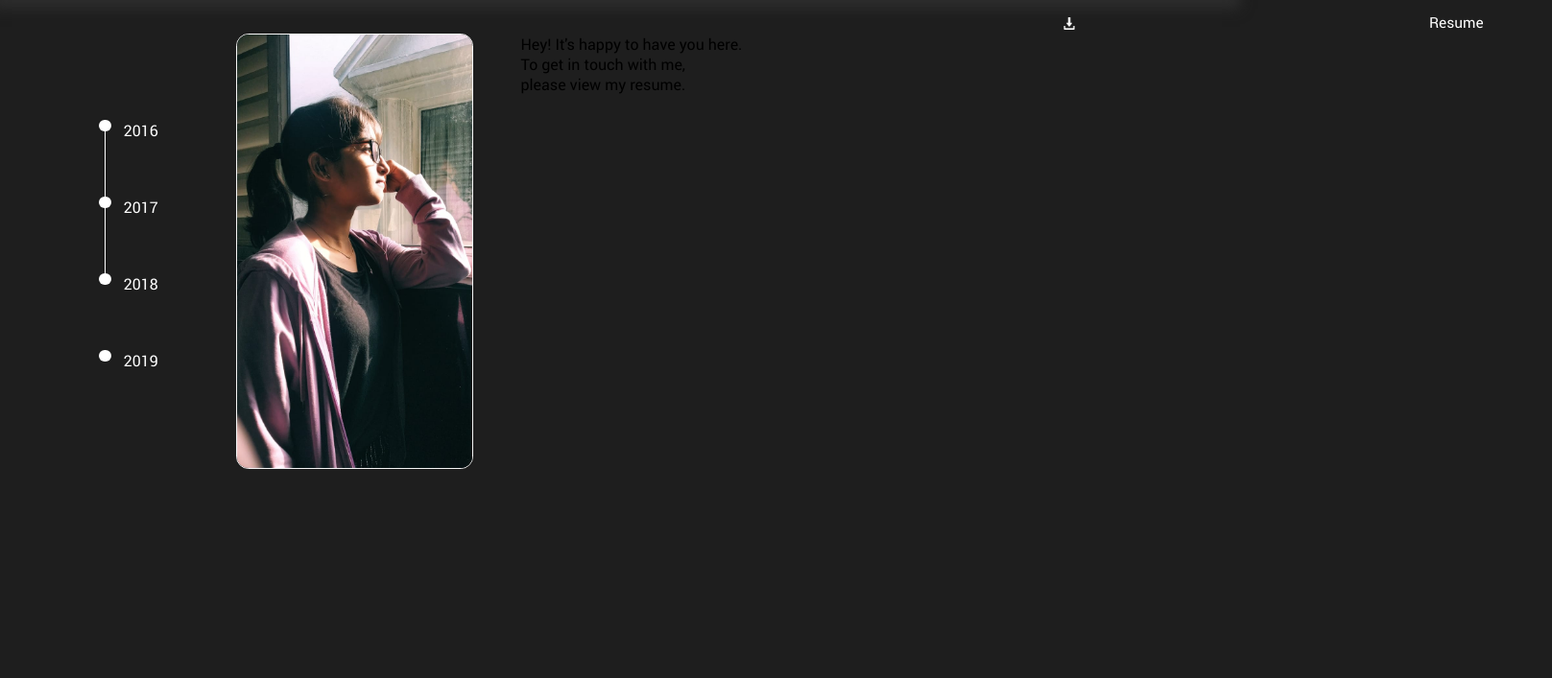
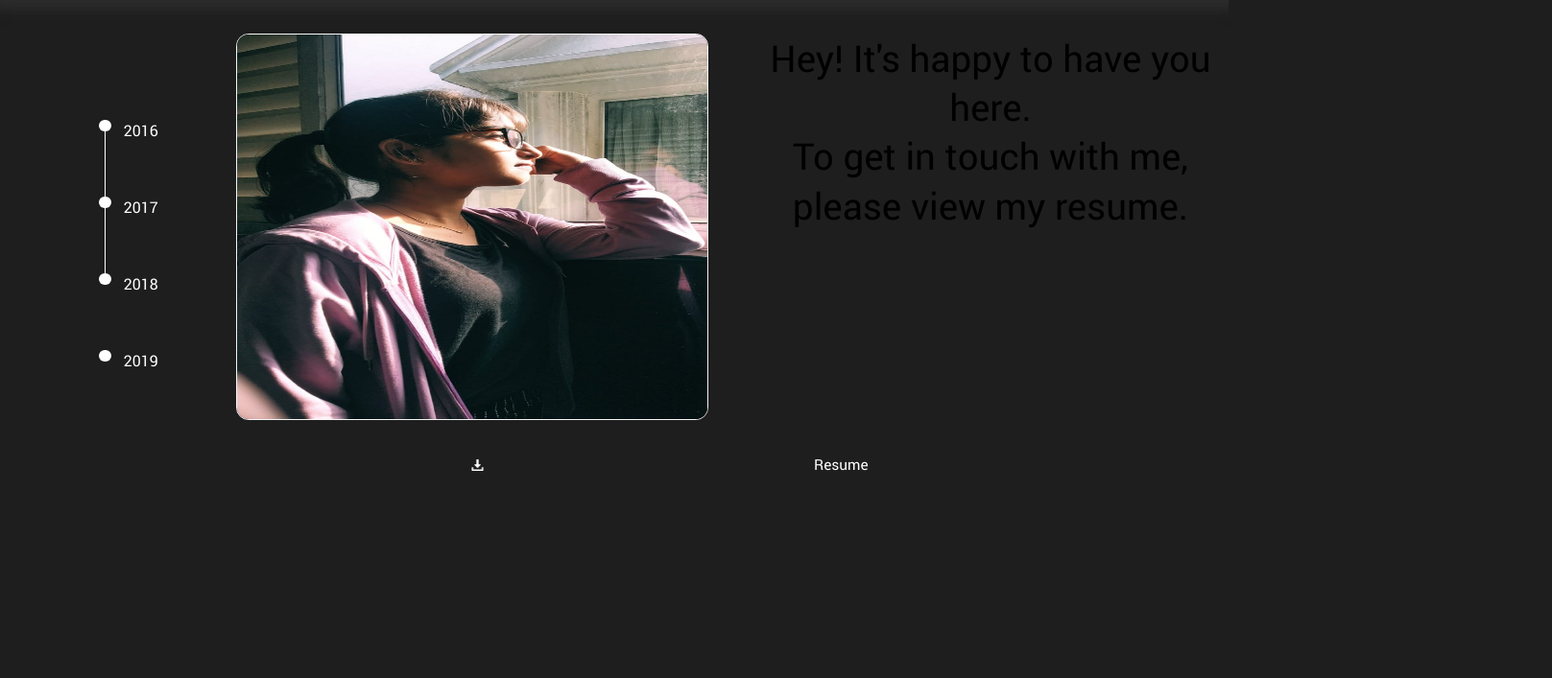
Before and after one commit to SamanvithaAN/SamanvithaANportfolio, a plain HTML site: page Samanvitha.html in a window 1280 px wide. Shown: the part 93-800 px from the top of the page at 96% size, 1617 px wide, since content can reach past the window. Drawn offline with Linux system fonts and the light colour scheme.

Commit message:
Update samanvitha.css

```diff
--- a/samanvitha.css
+++ b/samanvitha.css
@@ -278,7 +278,7 @@ font-style: italic;
   height: 36vw;
   margin:auto;
   display: grid;
-  grid: auto/ 25% 30% 45%;
+  grid: auto/ 50% 50%;
   gap: 4vw;
 }
 
@@ -379,7 +379,7 @@ font-style: italic;
   margin-left: 0.9vw;
   }
 .c3c1r2{
-    border: 0.05vw soslid whitesmoke;
+    border: 0.05vw solid whitesmoke;
   border-radius: 1vw;
   height: 100%;
   width: 100%;
@@ -390,6 +390,11 @@ font-style: italic;
   height: 23%;
   width: 100%;
    margin-top: 1.4vw;
+}
+.infodescription{
+text-align: center;
+font-size: 3vw;
+line-height: 4vw;
 }
 .footer{
   width: 100%;
```
